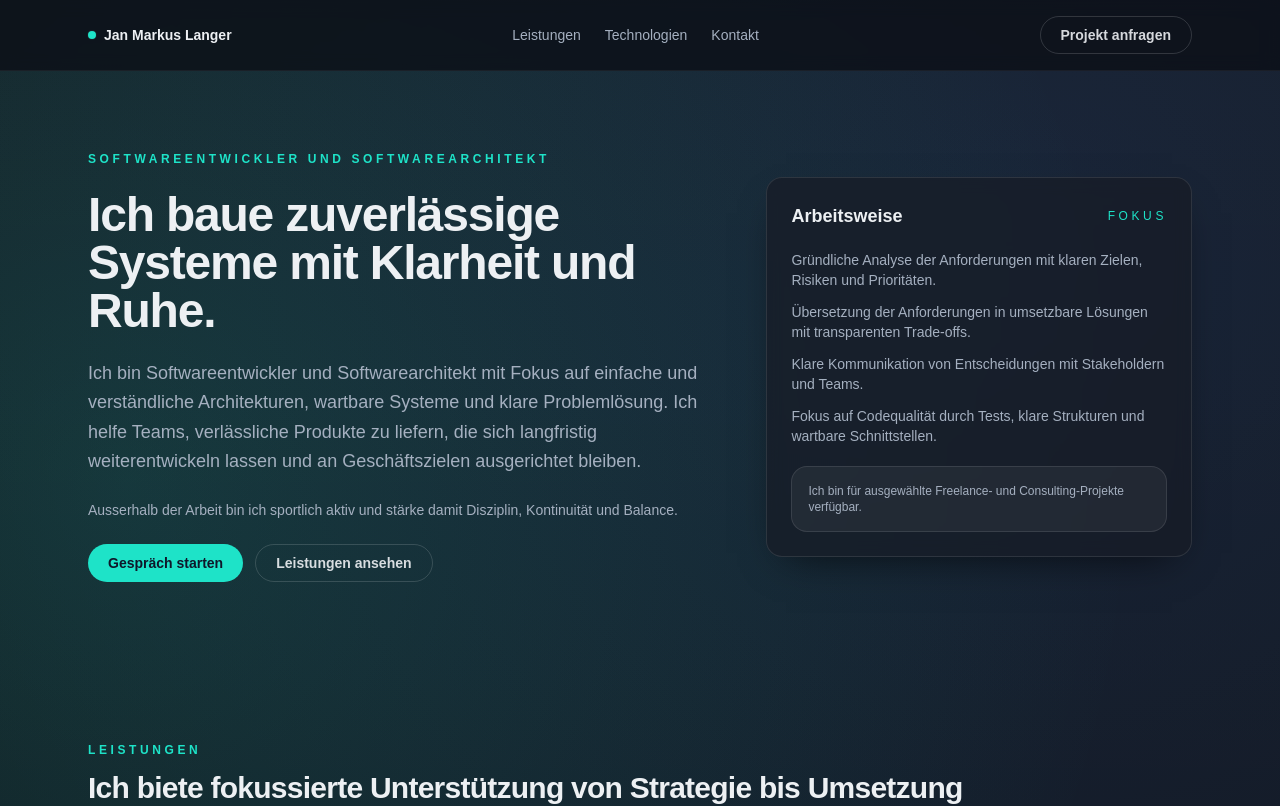
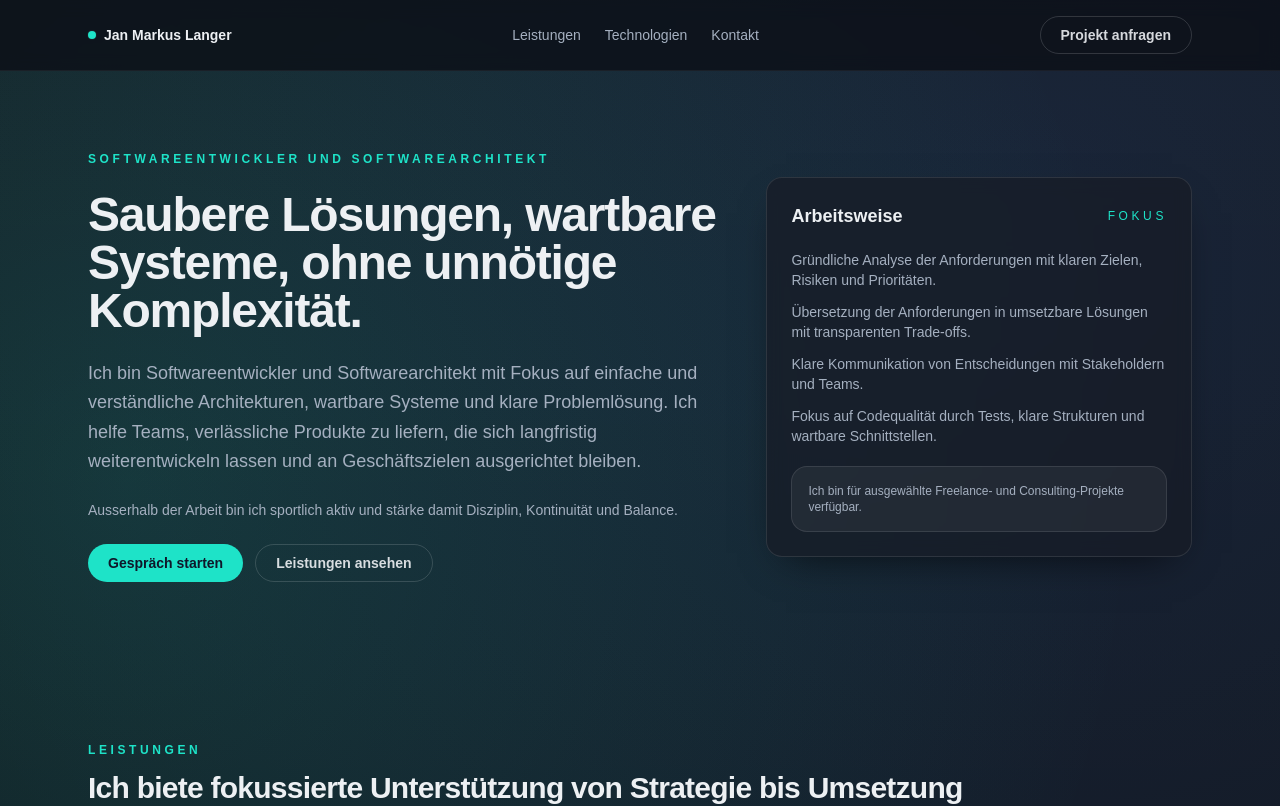
Before and after one commit to janmarkuslanger/janmarkuslanger.github.io, a React (Vite) app: page / in a window 1280 px wide. Shown: the top 806 px of the page. Built offline with nearby package versions, Linux system fonts and the light colour scheme; a web font is replaced by a local one.

Commit message:
hero claim

```diff
--- a/src/components/Hero.jsx
+++ b/src/components/Hero.jsx
@@ -6,7 +6,7 @@ const Hero = () => {
           <div className="space-y-6 animate-fade-up">
             <p className="section-kicker">Softwareentwickler und Softwarearchitekt</p>
             <h1 className="text-4xl font-semibold tracking-tight sm:text-5xl">
-              Ich baue zuverlässige Systeme mit Klarheit und Ruhe.
+              Saubere Lösungen, wartbare Systeme, ohne unnötige Komplexität.
             </h1>
             <p className="text-lg leading-relaxed text-muted">
               Ich bin Softwareentwickler und Softwarearchitekt mit Fokus auf einfache und
```
